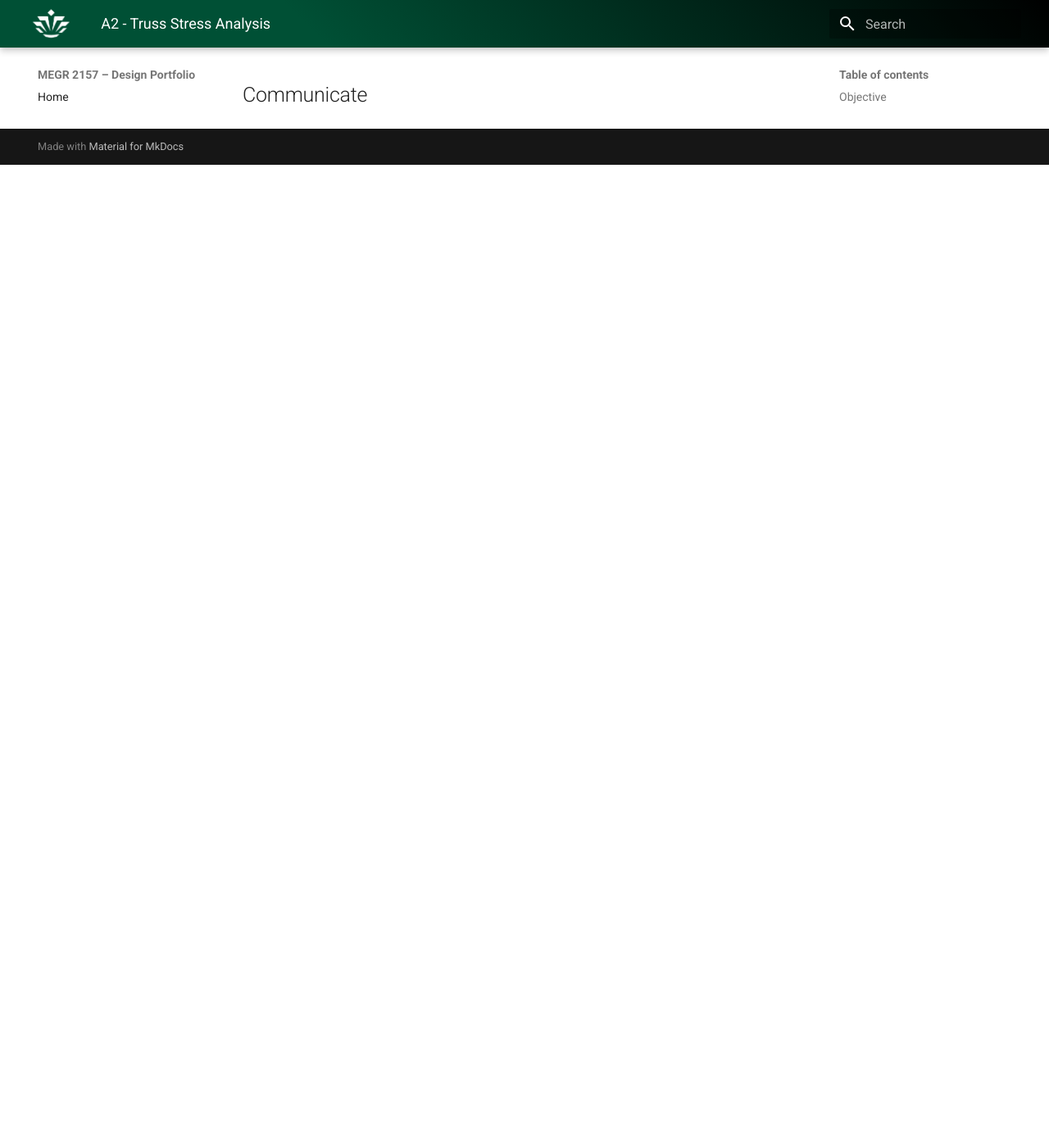
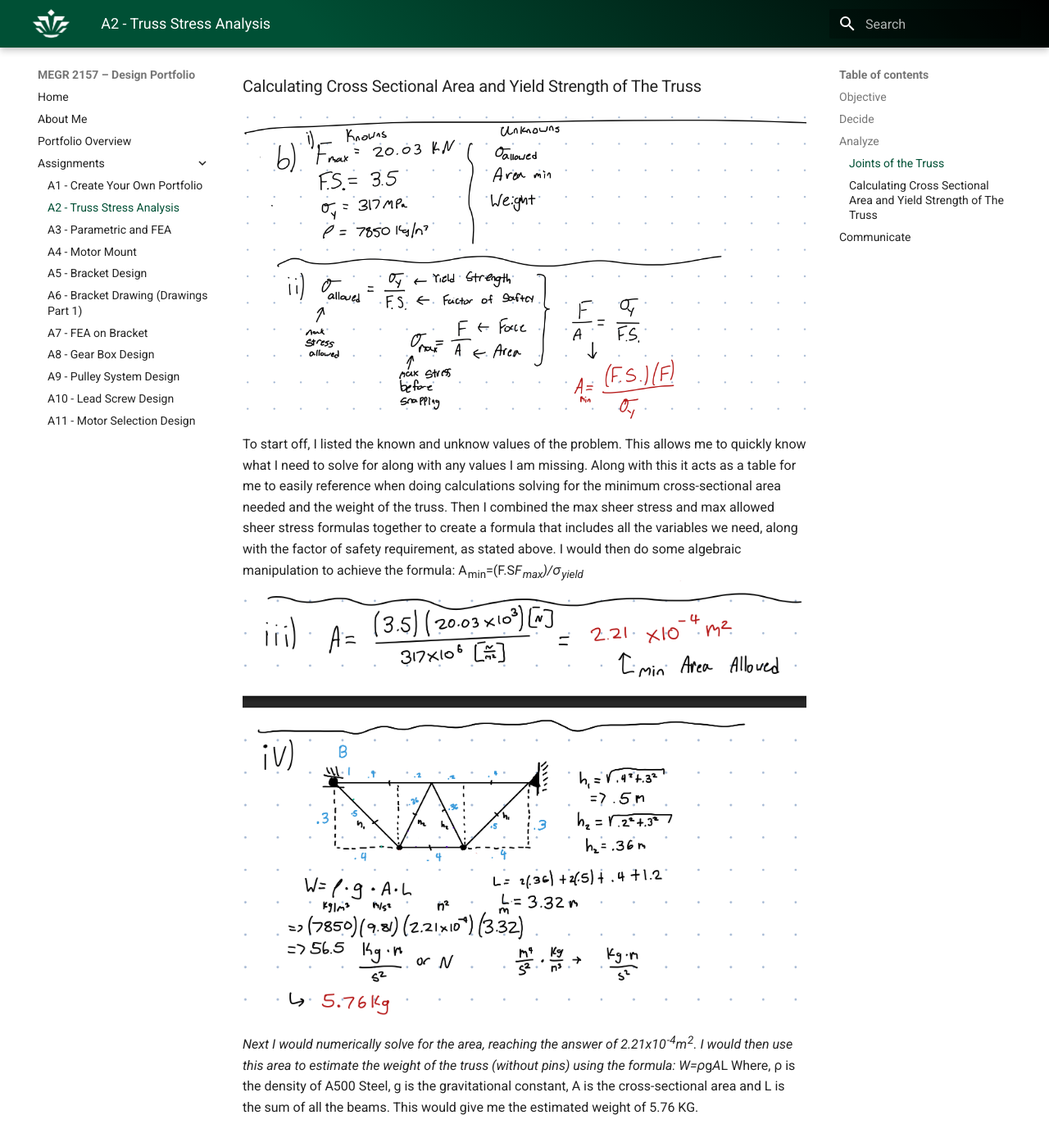
Before and after one commit to NumberOneZoomer/design-projects-portfolio-megr2157, an MkDocs documentation site: the page built from docs/assignments/A02/index.md, in a window 1280 px wide and 1400 px high, scrolled down 2409 px. Shown: the whole window at 82% size. Built offline with MkDocs 1.6.1 and Material for MkDocs 9.7.7, drawn with Linux system fonts in a browser that asks for light colours; before the commit the page ends 2610 px from its top, so only the background shows below that.

Commit message:
Update index.md

```diff
--- a/docs/assignments/A02/index.md
+++ b/docs/assignments/A02/index.md
@@ -20,5 +20,12 @@ Firstly we must analyze each joint of the truss to figure out how the forces and
 Secondly we were instructed to solve for each join symbolically so that is what I have done here.
 ![](truss34.png)
 Finally we were instructed to numerically solve for each member and there forces. To find A<sub>y</sub>, A<sub>x</sub>, and B<sub>y</sub> I calculated the total moment of the truss as a whole at points A and B. I would then go on to use these values to solve the rest of the forces in each member. Note: my calculations for θ and	Φ on the left side.
-
+### Calculating Cross Sectional Area and Yield Strength of The Truss
+![](truss4.png)
+To start off, I listed the known and unknow values of the problem. This allows me to quickly know what I need to solve for along with any values I am missing. Along with this it acts as a table for me to easily reference when doing calculations solving for the minimum cross-sectional area needed and the weight of the truss. Then I combined the max sheer stress and max allowed sheer stress formulas together to create a formula that includes all the variables we need, along with the factor of safety requirement, as stated above. I would then do some algebraic manipulation to achieve the formula:
+A<sub>min</sub>=(F.S*F<sub>max</sub>)/σ<sub>yield</sub>
+![](truss5.png)
+Next I would numerically solve for the area, reaching the answer of 2.21x10<sup>-4</sup>m<sup>2</sup>. I would then use this area to estimate the weight of the truss (without pins) using the formula:
+W=ρ*g*A*L
+Where,	ρ is the density of A500 Steel, g is the gravitational constant, A is the cross-sectional area and L is the sum of all the beams. This would give me the estimated weight of 5.76 KG.
 ## Communicate
```
